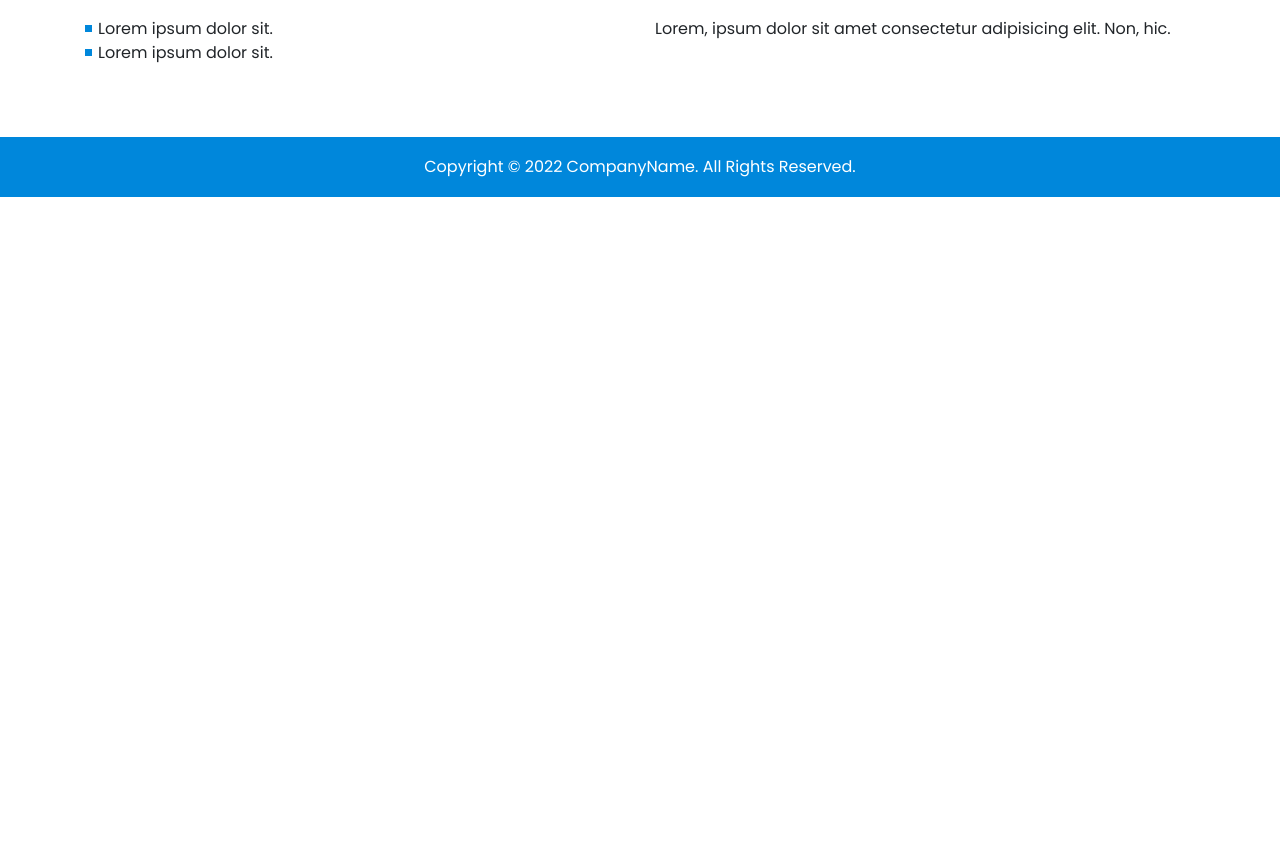
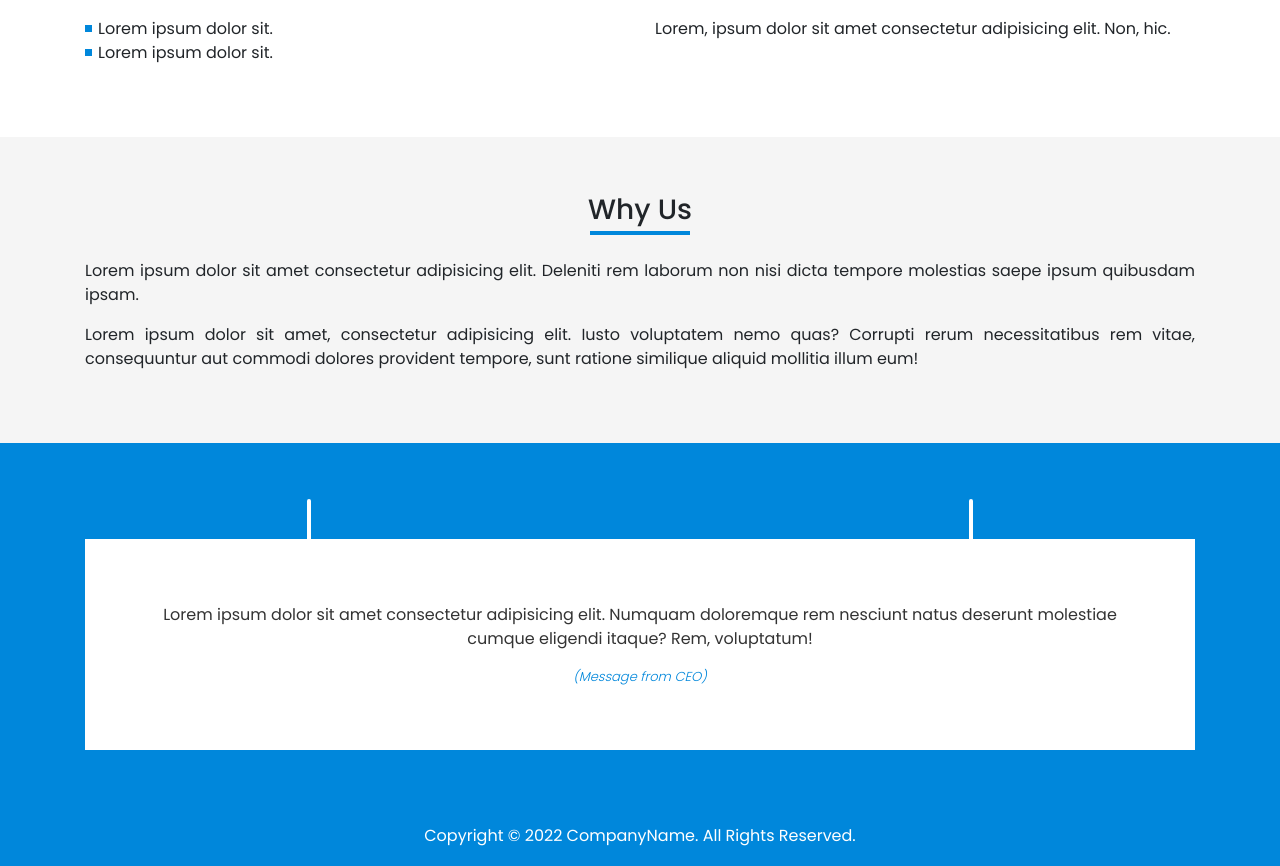
Before and after one commit to isunuwa/crossover-pri, a React (Create React App) app: page /about-us in a window 1280 px wide. Shown: the part 900-1766 px from the top of the page. Before the commit the page ends 1097 px from the top, so only its background shows below. Built offline with nearby package versions, Linux system fonts and the light colour scheme.

Commit message:
updated about us ui

```diff
--- a/src/assets/scss/base.scss
+++ b/src/assets/scss/base.scss
@@ -95,7 +95,7 @@ smart-image{
     content: '';
     background-color: $primary-color;
     position: absolute;
-    bottom: -6px;
+    bottom: -10px;
     left: 50%;
     transform: translate(-50%, -50%);
     width: 100px;
@@ -205,3 +205,61 @@ smart-image{
 .ap-col-group{
   position: relative;
 }
+
+// message
+.ap-about-message{
+  background-color: $primary-color;
+  color: $white;
+  .msg-wrapper{
+    background-color: $white;
+    color: $primary-color;
+    padding: 4rem;
+    position: relative;
+    margin-top: 40px;
+    &::before{
+      left: 20%;
+    }
+    &::before, &::after{
+      content: '';
+      height: 40px;
+      width: 4px;
+      background-color: $white;
+      position: absolute;
+      top: -40px;
+      border-radius: 20px 20px 0 0 ;
+    }
+    &::after{
+      right: 20%;
+    }
+  }
+  .ap-span{
+    text-align: center;
+    font-weight: 300;
+    display: block;
+    font-size: 13px;
+    font-style: italic;
+  }
+  .ap-p{
+    color: $secondary-dark;
+  }
+}
+
+// footer style
+.ap-footer{
+  height: 60px;
+  background-color: $primary-color;
+
+  .footer-wrapper{
+    height: 100%;
+    display: flex;
+    justify-content: center;
+    align-items: center;
+    color: $white;
+    text-align: center;
+    p{
+      margin: 0;
+    }
+
+    padding: 0 14px;
+  }
+}
--- a/src/assets/scss/main.scss
+++ b/src/assets/scss/main.scss
@@ -74,23 +74,6 @@
       img{
         height: 45px;
       }
-    }
-  }
-}
-
-// footer style
-.ap-footer{
-  height: 60px;
-  background-color: $primary-color;
-
-  .footer-wrapper{
-    height: 100%;
-    display: flex;
-    justify-content: center;
-    align-items: center;
-    color: $white;
-    p{
-      margin: 0;
     }
   }
 }
@@ -253,7 +236,7 @@
     }
   }
 }
-.ap-about-info, .ap-about-record, .ap-contact-info, .ap-project, .ap-other-service{
+.ap-about-info, .ap-about-record, .ap-contact-info, .ap-project, .ap-other-service, .ap-about-why, .ap-about-message{
   padding: 3.5rem 0;
 }
 
@@ -312,6 +295,18 @@
       }
     }
   }
+  // why
+  .ap-about-why{
+    background-color: $dark-white;
+    .why-intro{
+      .ap-h1{
+        margin-bottom: 2rem;
+      }
+      .ap-p{
+        text-align: justify;
+      }
+    }
+  }
 }
 
 // contact page
@@ -323,11 +318,6 @@
     .ap-h1{
       font-size: 38px;
       margin-bottom: 1.5rem;
-    }
-    .dash-text{
-      &::after{
-        bottom: -10px;
-      }
     }
   }
 }
@@ -457,6 +447,7 @@
       .ap-h3{
         font-size: 20px;
         font-weight: 500;
+        text-transform: uppercase;
       }
       .ap-p{
         font-size: 14px;
--- a/src/components/AboutUs.jsx
+++ b/src/components/AboutUs.jsx
@@ -6,6 +6,21 @@ const AboutUs = () => {
     document.title = "About Us"
   });
   const pageId = 1;
+
+  function Message() {
+    return(
+      <div className="ap-about-message">
+        <div className="container">
+          <div className="msg-wrapper">
+            <p className="ap-p text-center">
+              Lorem ipsum dolor sit amet consectetur adipisicing elit. Numquam doloremque rem nesciunt natus deserunt molestiae cumque eligendi itaque? Rem, voluptatum!
+            </p>
+              <span className='ap-span'>(Message from CEO)</span>
+          </div>
+        </div>
+      </div>
+    );
+  }
 
   return (
     <div className='ap-top'>
@@ -121,6 +136,22 @@ const AboutUs = () => {
             </div>
           </div>
         </div>
+        {/* why */}
+        <div className="ap-about-why">
+          <div className="container">
+            <div className="why-intro">
+              <h1 className='ap-h1 text-center dash-text'>Why Us</h1>
+              <p className="ap-p">
+                Lorem ipsum dolor sit amet consectetur adipisicing elit. Deleniti rem laborum non nisi dicta tempore molestias saepe ipsum quibusdam ipsam.
+              </p>
+              <p className="ap-p">
+                Lorem ipsum dolor sit amet, consectetur adipisicing elit. Iusto voluptatem nemo quas? Corrupti rerum necessitatibus rem vitae, consequuntur aut commodi dolores provident tempore, sunt ratione similique aliquid mollitia illum eum!
+              </p>
+            </div>
+          </div>
+        </div>
+        {/* message */}
+        <Message />
       </div>
     </div>
   )
```
Also changed, not shown: src/assets/css/app.min.css.
